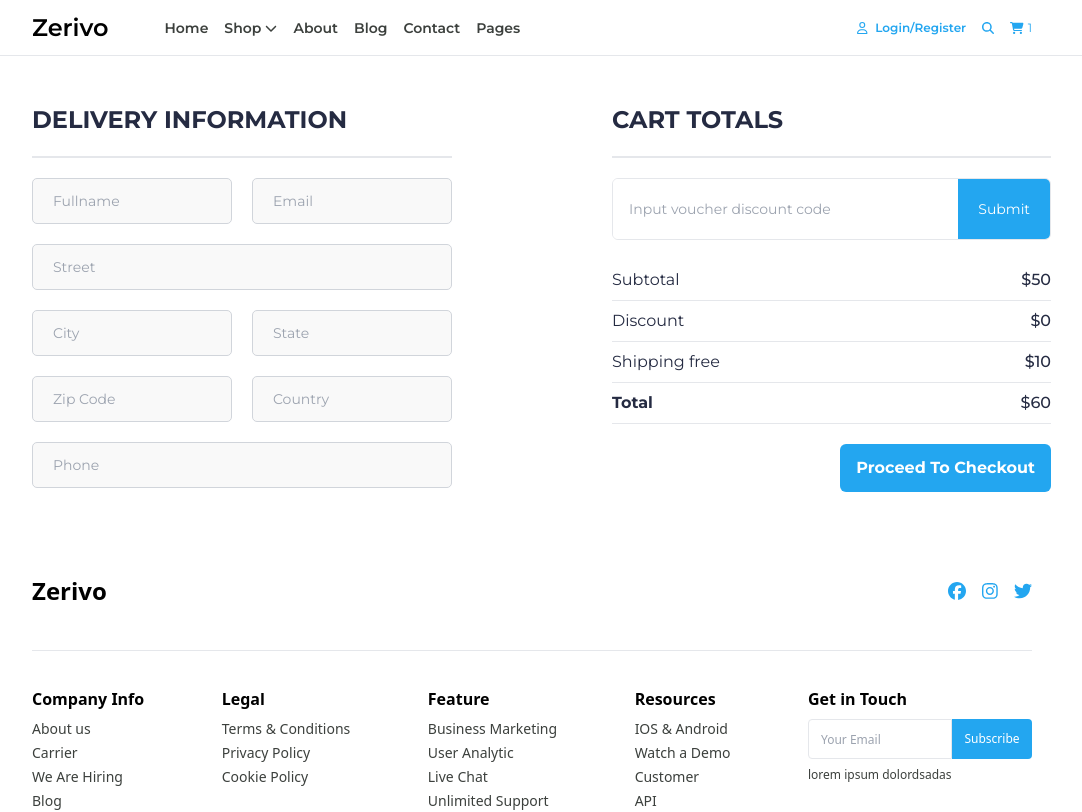
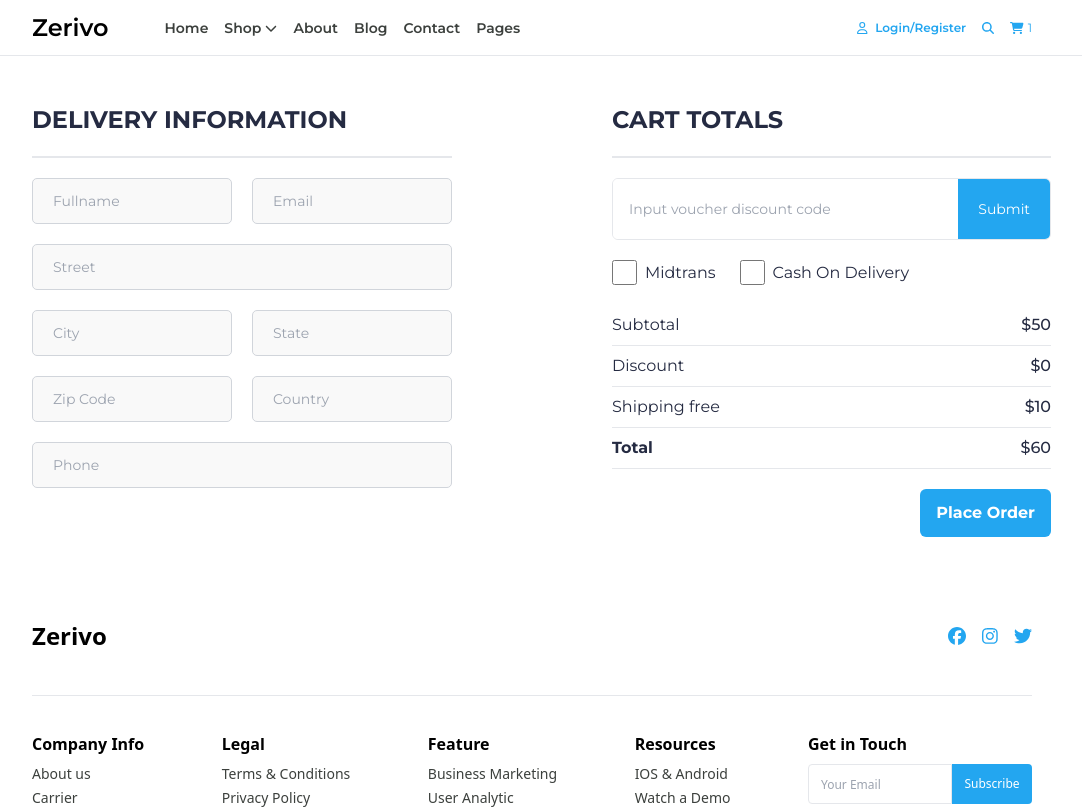
Before and after one commit to Zerivo-Technology/e-commerce-client, a React (Vite) app: page /delivery-payment in a window 1280 px wide. Shown: the top 812 px of the page, without its empty margins (108-1190 px from the left). Built offline with nearby package versions, Linux system fonts and the light colour scheme; a web font is replaced by a local one.

Commit message:
fix: add type props

```diff
--- a/src/components/element/CartTotals.tsx
+++ b/src/components/element/CartTotals.tsx
@@ -1,6 +1,7 @@
 import React from 'react';
 import Input from './Input';
 import Button from './Button';
+import Checkbox from './Checkbox';
 
 interface CartTotalsProps {
   /**
@@ -13,6 +14,9 @@ interface CartTotalsProps {
    */
   handleInputChange: (value: string | number) => void;
 
+  /**
+   * function to handle apply discount
+   */
   handleApplyDiscount: () => void;
 
   /**
@@ -29,6 +33,8 @@ interface CartTotalsProps {
     shippingFee: number;
     total: number;
   };
+
+  type?: 'delivery' | 'cart';
 }
 
 const CartTotals: React.FC<CartTotalsProps> = ({
@@ -37,6 +43,7 @@ const CartTotals: React.FC<CartTotalsProps> = ({
   handleProceedToCheckout,
   handleApplyDiscount,
   totals,
+  type = 'cart',
 }) => {
   return (
     <div
@@ -54,6 +61,12 @@ const CartTotals: React.FC<CartTotalsProps> = ({
         useButton
         placeholder="Input voucher discount code"
       />
+      {type === 'delivery' && (
+        <div className="flex flex-row gap-6">
+          <Checkbox id='midtrans' label="Midtrans" useBorder radio />
+          <Checkbox id='cod' label="Cash On Delivery" useBorder radio />
+        </div>
+      )}
       <div className="flex flex-col">
         <div className="flex justify-between border-b py-2">
           <p>Subtotal</p>
@@ -73,7 +86,7 @@ const CartTotals: React.FC<CartTotalsProps> = ({
         </div>
       </div>
       <Button
-        label="Proceed To Checkout"
+        label={type === 'delivery' ? 'Place Order' : 'Proceed to Checkout'}
         severity="primary"
         className="w-fit px-4 rounded-md font-bold ml-auto"
         onClick={handleProceedToCheckout}
```
